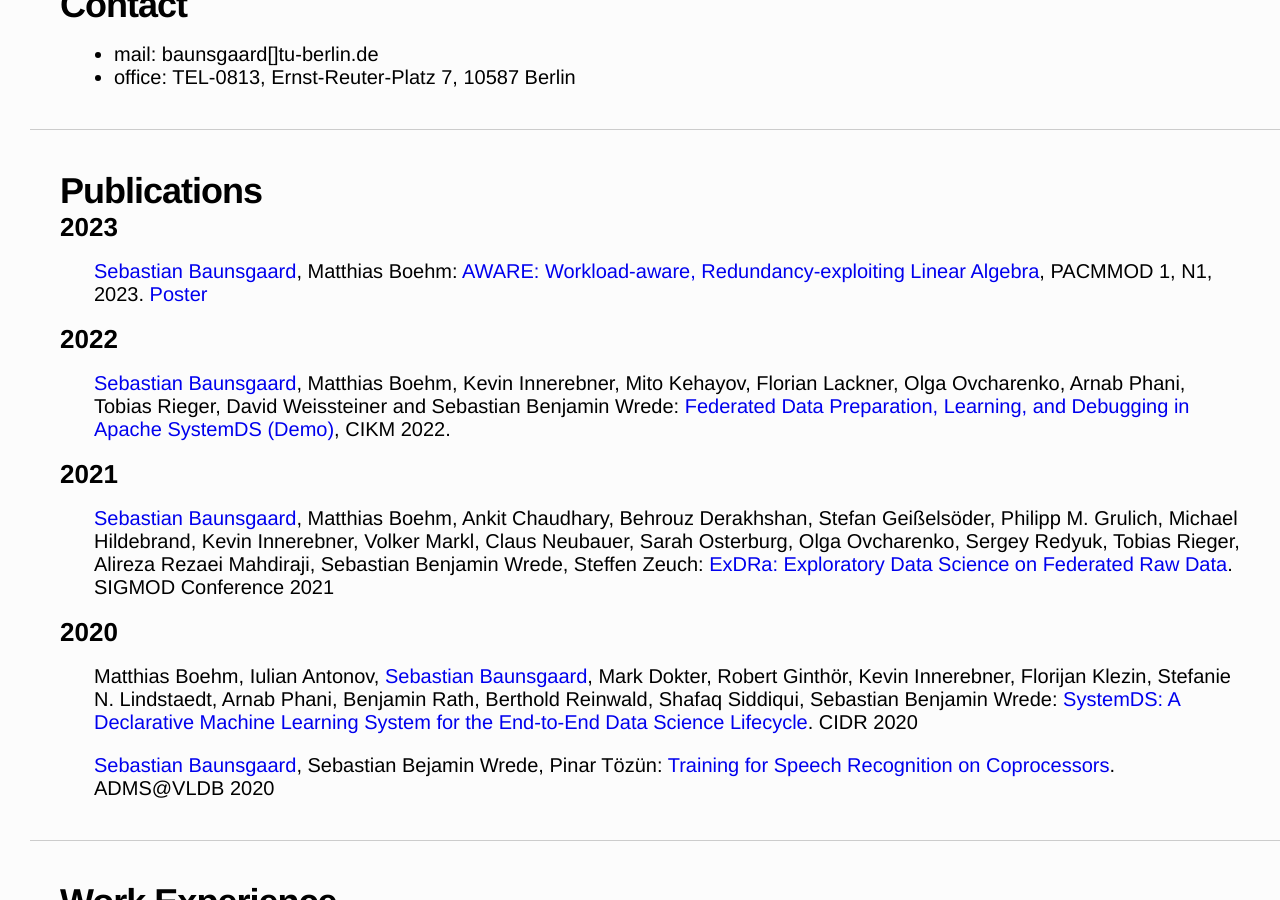
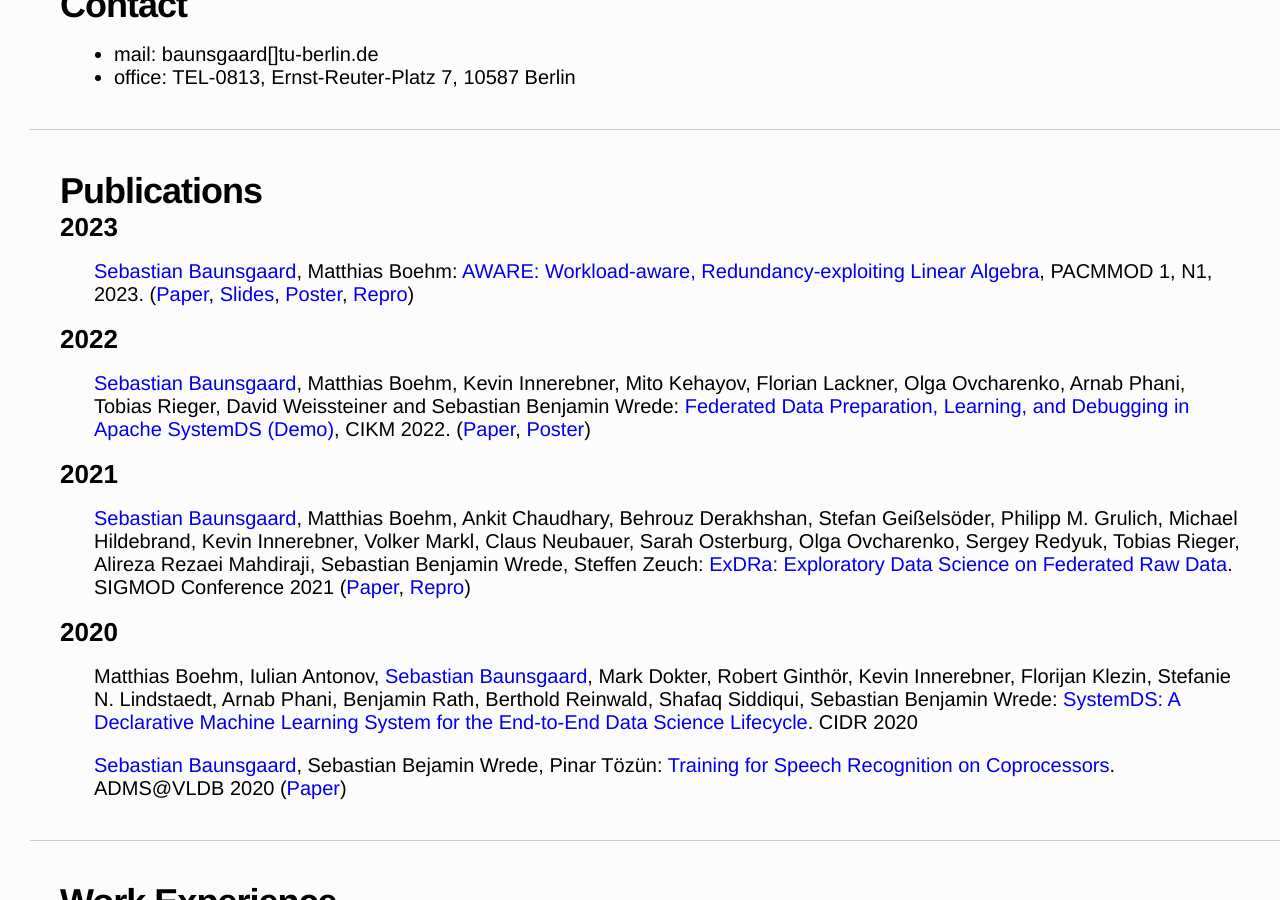
Before and after one commit to Baunsgaard/baunsgaard.github.io, a Jekyll site: the page built from index.md, in a window 1280 px wide and 900 px high, scrolled down 432 px. Built offline with Jekyll 4.4.1, drawn with Linux system fonts in a browser that asks for light colours.

Commit message:
update paper links

```diff
--- a/index.md
+++ b/index.md
@@ -24,18 +24,18 @@
 ### 2023
 
 [Sebastian Baunsgaard](.), Matthias Boehm: [AWARE: Workload-aware, Redundancy-exploiting Linear Algebra](https://dl.acm.org/doi/abs/10.1145/3588682),
-PACMMOD 1, N1, 2023. [Poster](./assets/pdf/AWARE_Poster.pdf)
+PACMMOD 1, N1, 2023. ([Paper](.assets/pdf/AWARE.pdf), [Slides](.assets/pdf/AWARE_slides.pdf),  [Poster](./assets/pdf/AWARE_poster.pdf), [Repro](https://github.com/damslab/reproducibility/tree/master/sigmod2023-AWARE-p5))
 
 ### 2022
 
 [Sebastian Baunsgaard](.), Matthias Boehm, Kevin Innerebner, Mito Kehayov, Florian Lackner, Olga Ovcharenko, Arnab Phani, Tobias Rieger, David Weissteiner and Sebastian Benjamin Wrede: [Federated Data Preparation, Learning, and Debugging in Apache SystemDS (Demo)](https://dl.acm.org/doi/10.1145/3511808.3557162),
-CIKM 2022.
+CIKM 2022. ([Paper](.assets/pdf/FedDemo.pdf), [Poster](.assets/pdf/FedDemo_poster.pdf))
 
 ### 2021
 
 [Sebastian Baunsgaard](.), Matthias Boehm, Ankit Chaudhary, Behrouz Derakhshan, Stefan Geißelsöder, Philipp M. Grulich, Michael Hildebrand, Kevin Innerebner, Volker Markl, Claus Neubauer, Sarah Osterburg, Olga Ovcharenko, Sergey Redyuk, Tobias Rieger, Alireza Rezaei Mahdiraji, Sebastian Benjamin Wrede, Steffen Zeuch:
 [ExDRa: Exploratory Data Science on Federated Raw Data](https://dl.acm.org/doi/10.1145/3448016.3457549).
-SIGMOD Conference 2021
+SIGMOD Conference 2021 ([Paper](./assets/pdf/exdra.pdf), [Repro](https://github.com/damslab/reproducibility/tree/master/sigmod2021-exdra-p523))
 
 ### 2020
 
@@ -45,7 +45,7 @@
 
 [Sebastian Baunsgaard](.), Sebastian Bejamin Wrede, Pinar Tözün:
 [Training for Speech Recognition on Coprocessors](http://www.adms-conf.org/2020-camera-ready/ADMS20_01.pdf).
-ADMS@VLDB 2020
+ADMS@VLDB 2020 ([Paper](./assets/pdf/SystemDS.pdf))
 
 ---
 
```
Also changed, not shown: 9 other files.
